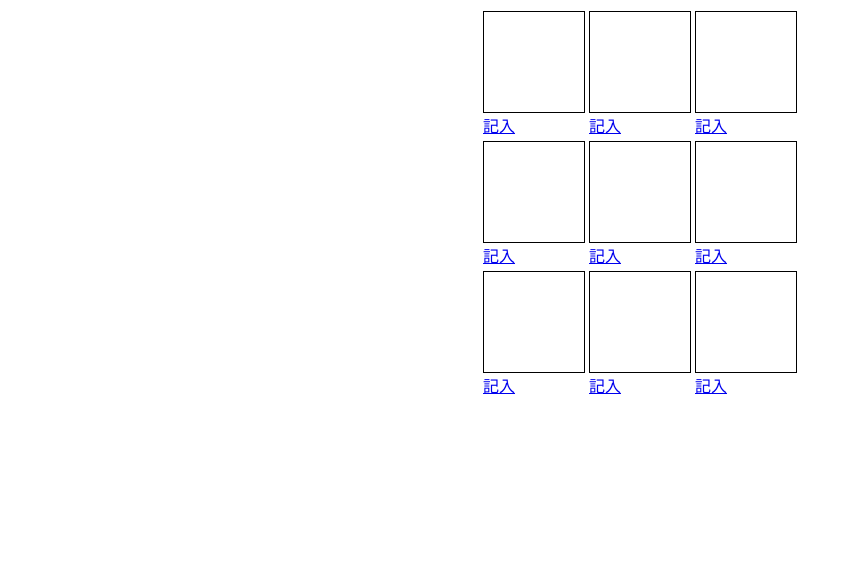
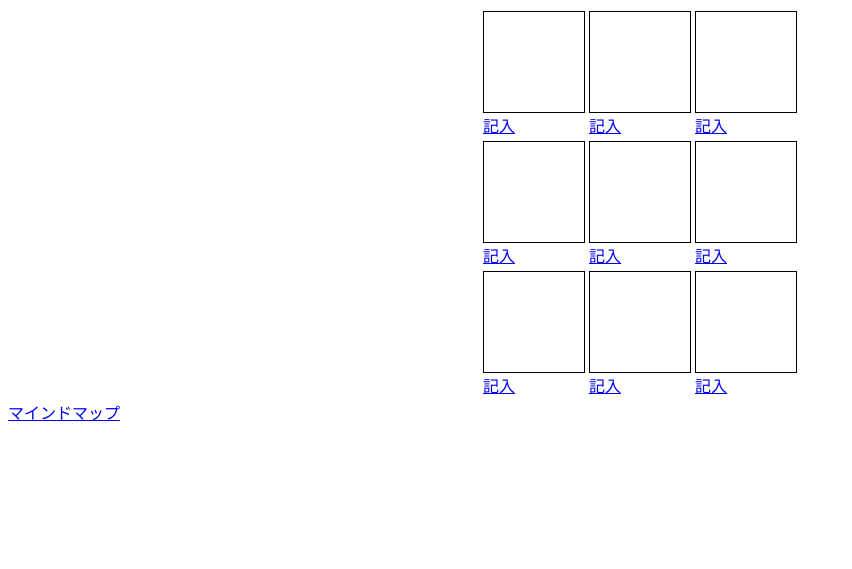
Before and after one commit to Harasou21/ideaFrameworks, a Rails app: page / in a window 1280 px wide. Shown: the top 569 px of the page, without its empty margins (0-852 px from the left). Run offline with Rails 7, Linux system fonts and the light colour scheme; data comes from the database, SQL or seed files in the repository; data that the repository does not hold is empty; style sheets or scripts are compiled from the project's sources; some libraries are stand-ins or nearby versions.

Commit message:
index.html.erbの改修
<%= javascript_pack_tag 'mindmaps' %>
を呼び出していたので、それを削除

```diff
--- a/app/views/mandalarts/index.html.erb
+++ b/app/views/mandalarts/index.html.erb
@@ -1,6 +1,5 @@
 <table class="mandalart-table">
 
-<%= javascript_pack_tag 'mindmaps' %>
     <tr>
       <% @mandalarts[0..2].each do |mandalart| %>
         <td>
@@ -13,7 +12,7 @@
     </tr>
 
     <tr>
-       <% @mandalarts[3..5].each do |mandalart| %>
+        <% @mandalarts[3..5].each do |mandalart| %>
       <td>
         <div class="mandalart-text">
           <%= mandalart.text%>
@@ -24,7 +23,7 @@
     </tr>
 
     <tr>
-       <% @mandalarts[6..8].each do |mandalart| %>
+        <% @mandalarts[6..8].each do |mandalart| %>
       <td>
         <div class="mandalart-text">
           <%= mandalart.text%>
@@ -35,3 +34,6 @@
     </tr>
 
 </table>
+
+
+<%= link_to "マインドマップ" , mindmaps_path%>
```
